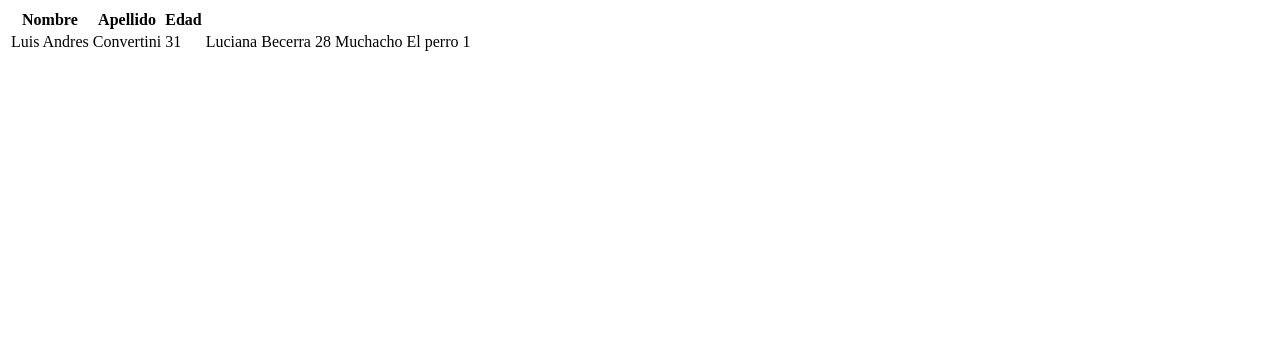
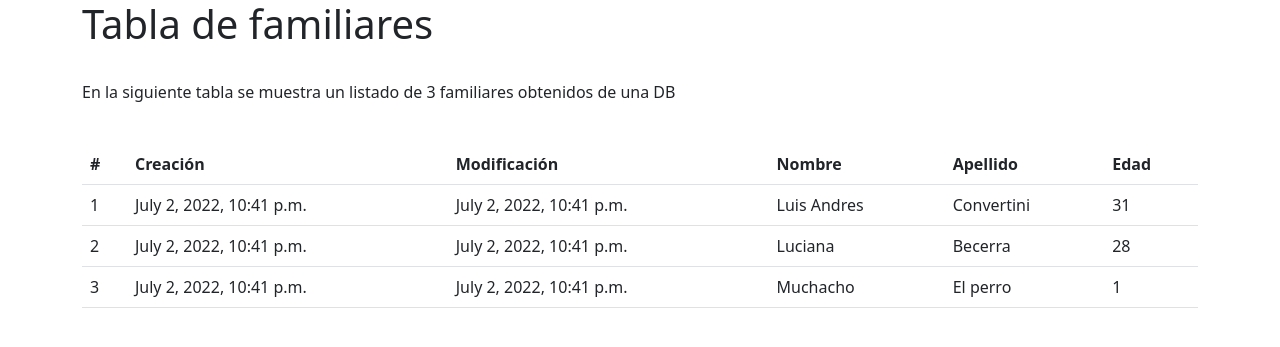
Before and after one commit to andres925922/CursoCoder, a Django app: page /primerMVC/familiares/ in a window 1280 px wide. Shown: the top 347 px of the page. Run offline with Django 4.2, Linux system fonts and the light colour scheme; data comes from the database, SQL or seed files in the repository.

Commit message:
Se agregan los servicios separados de las vistas y el DTO para serializar

```diff
--- a/primerMVC/models.py
+++ b/primerMVC/models.py
@@ -1,7 +1,5 @@
 from os import system
-from turtle import update
 from django.db import models
-import datetime
 
 # Create your models here.
 
--- /dev/null
+++ b/primerMVC/service_familiar.py
@@ -0,0 +1,8 @@
+from .models import Familiar
+from .dto_familiar import DTO_Familiar
+from typing import List
+
+def get_all_familiares() -> List[DTO_Familiar]:
+    """ retorna listado de familiares
+    """
+    return Familiar.objects.all()
--- a/primerMVC/templates/primerMVC/familiares.html
+++ b/primerMVC/templates/primerMVC/familiares.html
@@ -4,26 +4,42 @@
     <meta charset="UTF-8">
     <meta http-equiv="X-UA-Compatible" content="IE=edge">
     <meta name="viewport" content="width=device-width, initial-scale=1.0">
+    <link href="https://cdn.jsdelivr.net/npm/bootstrap@5.2.0-beta1/dist/css/bootstrap.min.css" rel="stylesheet" integrity="sha384-0evHe/X+R7YkIZDRvuzKMRqM+OrBnVFBL6DOitfPri4tjfHxaWutUpFmBp4vmVor" crossorigin="anonymous">
     <title>Document</title>
 </head>
 <body>
-    <table>
+    <div class="container">
+        <h1> Tabla de familiares </h1><br>
+        <p>En la siguiente tabla se muestra un listado de 3 familiares obtenidos de una DB</p><br>
+        <table class="table">
             <thead>
                 <tr>
-                <th>Nombre</th>
-                <th>Apellido</th>
-                <th>Edad</th>
+                    <th scope="col">#</th>
+                    <th scope="col">Creación</th>
+                    <th scope="col">Modificación</th>
+                    <th scope="col">Nombre</th>
+                    <th scope="col">Apellido</th>
+                    <th scope="col">Edad</th>
                 </tr>
             </thead>
             <tbody>
+                {% for value in familiar %}
+
                 <tr>
-            {% for value in familiar %}
-                <td>{{ value.nombre }}</td>
-                <td>{{ value.apellido }}</td>
-                <td>{{ value.edad }}</td>
+                    <td scope="row">{{ value.id }}</td>
+                    <td scope="row">{{ value.creation_date }}</td>
+                    <td scope="row">{{ value.modification_date }}</td>
+                    <td scope="row">{{ value.nombre }}</td>
+                    <td scope="row">{{ value.apellido }}</td>
+                    <td scope="row">{{ value.edad }}</td>
+                </tr>
                 {% endfor %}
-            </tr>
             </tbody>
         </table>
+    </div>
+    <!-- fin div container -->
+    <script src="https://cdn.jsdelivr.net/npm/bootstrap@5.2.0-beta1/dist/js/bootstrap.bundle.min.js" integrity="sha384-pprn3073KE6tl6bjs2QrFaJGz5/SUsLqktiwsUTF55Jfv3qYSDhgCecCxMW52nD2" crossorigin="anonymous"></script>
+    <script src="https://cdn.jsdelivr.net/npm/@popperjs/core@2.11.5/dist/umd/popper.min.js" integrity="sha384-Xe+8cL9oJa6tN/veChSP7q+mnSPaj5Bcu9mPX5F5xIGE0DVittaqT5lorf0EI7Vk" crossorigin="anonymous"></script>
+    <script src="https://cdn.jsdelivr.net/npm/bootstrap@5.2.0-beta1/dist/js/bootstrap.min.js" integrity="sha384-kjU+l4N0Yf4ZOJErLsIcvOU2qSb74wXpOhqTvwVx3OElZRweTnQ6d31fXEoRD1Jy" crossorigin="anonymous"></script>
 </body>
 </html>
--- a/primerMVC/tests.py
+++ b/primerMVC/tests.py
@@ -15,5 +15,5 @@ def create_familiares():
     muchacho.save()
 
 def get_familiares():
-    global FAMILIARES
-    FAMILIARES = Familiar.objects.all()
+    # global FAMILIARES
+    return Familiar.objects.all()
--- a/primerMVC/views.py
+++ b/primerMVC/views.py
@@ -3,6 +3,7 @@ from django.shortcuts import render
 from django.http import HttpResponse
 from django.template import Template, Context, loader
 from .models import Familiar
+from .service_familiar import get_all_familiares
 
 # Create your views here.
 
@@ -10,6 +11,4 @@ def render_test_view(request):
     return render(request, 'primerMVC/test.html')
 
 def render_view_familiares(request):
-    objects = Familiar.objects.all()
-    print({"familiar":objects})
-    return render(request, 'primerMVC/familiares.html', context={"familiar":objects})
+    return render(request, 'primerMVC/familiares.html', context={"familiar":get_all_familiares()})
```
Also changed, not shown: primerMVC/dto_familiar.py (added, +9 -0 lines). Lines whose indentation alone changed are shown as unchanged.
